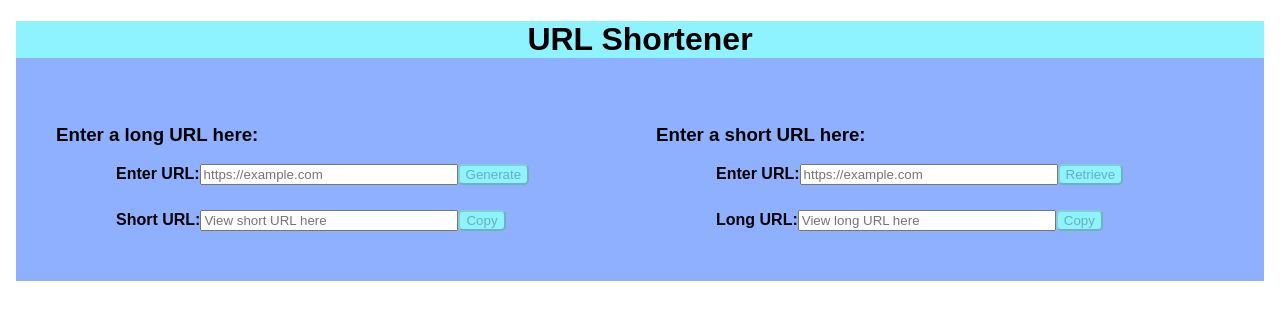
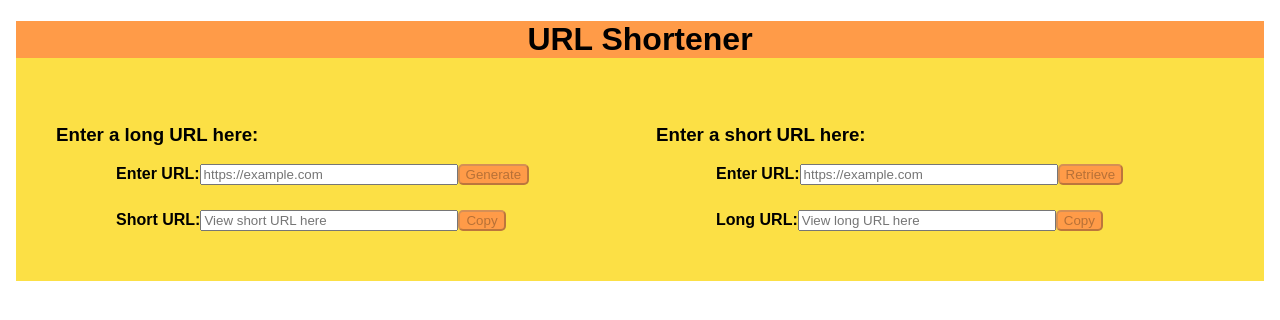
Before and after one commit to ToshaniN/urlShortenerAngular, an Angular app: page /2 in a window 1280 px wide. Shown: the top 320 px of the page. Built offline with nearby package versions, Linux system fonts and the light colour scheme.

Commit message:
Made url-form component to decrease repetition

```diff
--- a/src/app/views/shortener/url-form/url-form.component.css
+++ b/src/app/views/shortener/url-form/url-form.component.css
@@ -0,0 +1,48 @@
+/*............General............*/
+body {
+    background-color: #fce045;
+    font-family: sans-serif;
+}
+
+h1 {
+    text-align: center;
+    background-color:#ff9b48;
+}
+
+h3 {
+    text-indent: 40px;
+}
+
+div:not(#generateShort, #retrieveLong) {
+    text-indent: 100px;
+    padding-bottom: 25px;
+}
+
+label {
+    font-weight: bold;
+}
+
+input {
+    width: 250px;
+}
+
+button {
+    background-color:#ff9b48;
+    border-radius: 5px;
+}
+/*................................................*/
+
+/*............Generating the short URL............*/
+#generateShort {
+    display: inline-block;
+    width: 600px;
+    padding-top: 25px;
+    padding-bottom: 25px;
+}
+/*................................................*/
+
+/*............Retrieving the long URL.............*/
+#retrieveLong {
+    display: inline-block;
+}
+/*................................................*/
--- a/src/app/views/shortener/url-form/url-form.component.html
+++ b/src/app/views/shortener/url-form/url-form.component.html
@@ -1,35 +1,14 @@
-<!-- <ng-template #urlFormTemp let-data="data" let-component="component">
-    <h2>This is for testing {{component}} and its data: {{data}}</h2>
-
-    <div id="generateShort">
-        <h3>Enter a long URL here:</h3>
-        <form [formGroup]="getShortForm" (ngSubmit)="shorten()">
-            <div>
-                <label for="LongURL">Enter URL:</label>
-                <input type="text" name="Long URL" placeholder="https://example.com" formControlName="longURL" (keyup)="isChanged('long')">
-                <button type="submit" id="generate" [disabled]="getShortForm.invalid">Generate</button>
-            </div>
-        </form>
-        <div>
-            <label for="Short URL">Short URL:</label>
-            <input type="text" #ShortURL name="Short URL" readonly="readonly" placeholder="View short URL here" [(ngModel)]="shortURL">
-            <button type="button" id="copy" [disabled]="!shortURL" (click)="copyToClipboard('copy')">Copy</button>
-        </div>
+<h3>{{ form_json.heading }}</h3>
+<form [formGroup]="formPayload">
+    <div>
+        <label for="inputName">{{ form_json.input_url_label }}</label>
+        <input type="text" name="inputName" placeholder={{form_json.input_url_placeholder}} formControlName="inputURL" (keyup)="clearOutput()">
+        <button type="button" id="action" [disabled]="(!formPayload.get('inputURL').valid)"
+                (click)="atEvent()">{{ form_json.btn_label }}</button>
     </div>
-
-</ng-template>
-
-
-<app-url-shortener2 [urlFormTemp]="urlFormTemp" ></app-url-shortener2> -->
-
-<!-- For the generate url part -->
-<!-- <ng-container
-[ngTemplateOutlet]="urlFormTemp"
-[ngTemplateOutletContext]="{ data: data, component: 'generate', prompt: 'Enter a long URL here:',
-                            action: 'Generate', divId:'generateShort'}"></ng-container> -->
-
-<!-- For the retrieve url part -->
-<!-- <ng-container
-[ngTemplateOutlet]="urlFormTemp"
-[ngTemplateOutletContext]="{ data: data, component: 'retrieve', prompt: 'Enter a short URL here:',
-                             action: 'Retrieve', divId:'retrieveLong'}"></ng-container> -->
+    <div>
+        <label for="ReturnedURL">{{ form_json.output_url_label }}</label>
+        <input type="text" #ReturnedURL name="ReturnedURL" readonly="readonly" placeholder={{form_json.output_url_placeholder}} formControlName="returnedURL">
+        <button type="button" id="copy" [disabled]="!formPayload.get('returnedURL').value" (click)="copyToClipboard()">Copy</button>
+    </div>
+</form>
--- a/src/app/views/shortener/url-form/url-form.component.ts
+++ b/src/app/views/shortener/url-form/url-form.component.ts
@@ -1,4 +1,5 @@
-import { Component, OnInit, Input, TemplateRef } from '@angular/core';
+import { Component, OnInit, Input, Output, EventEmitter } from '@angular/core';
+import { FormGroup, FormControl, FormControlName, Validators, FormBuilder } from '@angular/forms';
 
 @Component({
   selector: 'app-url-form',
@@ -7,13 +8,58 @@ import { Component, OnInit, Input, TemplateRef } from '@angular/core';
 })
 export class UrlFormComponent implements OnInit {
 
-  constructor() { }
+  @Input() action:string;
+  @Input() form_json;
+  @Output() url_form_event = new EventEmitter<{type:string, datarec:string}>();
 
-  @Input()
-  urlFormTemp:TemplateRef<any>;
-  public data:string="hiya there";
+
+  //urlPattern = /((http|https):\/\/)(www\.)?[a-zA-Z0-9@:%._\\+~#?&//=]{2,256}\.[a-z]{2,6}\b([-a-zA-Z0-9@:%._\\+~#?&//=]*)/
+  formPayload: FormGroup //= new FormGroup ({
+  //     inputURL: new FormControl (''),
+  //     returnedURL: new FormControl ('')
+  //  });
+
+  constructor(private fb:FormBuilder) { }
 
   ngOnInit() {
+    this.initializeFormControls();
+  }
+
+  initializeFormControls() {
+    this.formPayload = this.fb.group({
+      inputURL:  [''],
+      returnedURL:  ['']
+    })
+    for (const key in this.form_json.form_validations) {
+      if (key == "inputURL") {
+        this.formPayload.controls["inputURL"].setValidators(this.form_json.form_validations.inputURL);
+      }
+    }
+  }
+
+  get inputURL() {
+    return this.formPayload.get('inputURL');
+  }
+
+  get returnedURL() {
+    return this.formPayload.get('returnedURL');
+  }
+
+  atEvent() {
+    //console.log("this is in child: " + JSON.stringify({type:this.action, datarec:this.inputURL.value}))
+    this.url_form_event.emit({type:this.action, datarec:this.inputURL.value})
+  }
+
+  setOutput(url:string) {
+    this.returnedURL.setValue(url);
+  }
+
+  copyToClipboard() {
+    navigator.clipboard.writeText(this.returnedURL.value);
+  }
+
+  clearOutput() {
+    this.returnedURL.setValue("");
   }
 
 }
--- a/src/app/views/shortener/url-shortener/url-shortener.component.ts
+++ b/src/app/views/shortener/url-shortener/url-shortener.component.ts
@@ -23,13 +23,15 @@ export class UrlShortenerComponent implements OnInit {
   //Generates the short url
   shorten() {
     console.log("this is the saved longURL:" + this.longURL);
-    this.flask.generateShort(this.longURL)
+    let jsonParams = {"longURL" : this.longURL}
+    this.flask.generateShort(jsonParams)
     .subscribe((data)=>{this.shortURL= data['returned shortURL'];})
   }
 
   retrieve() {
     console.log("this is the given shortURL:" + this.shortURL2);
-    this.flask.retrieveLong(this.shortURL2)
+    let jsonParams = {"shortURL" : this.shortURL2}
+    this.flask.retrieveLong(jsonParams)
     .subscribe((data) => {this.longURL2= data['returned longURL'];})
   }
 
--- a/src/app/views/shortener/url-shortener2/url-shortener2.component.css
+++ b/src/app/views/shortener/url-shortener2/url-shortener2.component.css
@@ -1,12 +1,12 @@
 /*............General............*/
 body {
-    background-color: #8EB0FF;
+    background-color: #fce045;
     font-family: sans-serif;
 }
 
 h1 {
     text-align: center;
-    background-color:#8EF3FF;
+    background-color:#ff9b48;
 }
 
 h3 {
@@ -27,7 +27,7 @@ input {
 }
 
 button {
-    background-color:#8EF3FF;
+    background-color:#ff9b48;
     border-radius: 5px;
 }
 /*................................................*/
--- a/src/app/views/shortener/url-shortener2/url-shortener2.component.html
+++ b/src/app/views/shortener/url-shortener2/url-shortener2.component.html
@@ -1,28 +1,28 @@
-<body>
+<!-- <body>
     <h1>URL Shortener</h1>
     <div id="generateShort">
         <h3>Enter a long URL here:</h3>
-        <form [formGroup]="getShortForm" (ngSubmit)="shorten()">
+        <form [formGroup]="formPayload" (ngSubmit)="shorten()">
             <div>
                 <label for="LongURL">Enter URL:</label>
-                <input type="text" name="Long URL" placeholder="https://example.com" formControlName="longURL" (keyup)="isChanged('long')">
-                <button type="submit" id="generate" [disabled]="getShortForm.invalid">Generate</button>
+                <input type="text" name="Long URL" placeholder="https://example.com" formControlName="givenLongURL" (keyup)="isChanged('long')">
+                <button type="submit" id="generate" [disabled]="(!formPayload.get('givenLongURL').valid)">Generate</button>
             </div>
         </form>
         <div>
-            <label for="Short URL">Short URL:</label>
-            <input type="text" #ShortURL name="Short URL" readonly="readonly" placeholder="View short URL here" [(ngModel)]="shortURL">
-            <button type="button" id="copy" [disabled]="!shortURL" (click)="copyToClipboard('copy')">Copy</button>
+            <label for="ShortURL">Short URL:</label>
+            <input type="text" #ShortURL name="Short URL" readonly="readonly" placeholder="View short URL here" [(ngModel)]="returnedShortURL">
+            <button type="button" id="copy" [disabled]="!returnedShortURL" (click)="copyToClipboard('copy')">Copy</button>
         </div>
     </div>
 
     <div id="retrieveLong">
         <h3>Enter a short URL here:</h3>
-        <form [formGroup]="getLongForm" (ngSubmit)="retrieve()">
+        <form [formGroup]="formPayload" (ngSubmit)="retrieve()">
             <div>
                 <label for="ShortURL2">Enter URL:</label>
                 <input type="text" name="Short URL2" placeholder="https://example.com" formControlName="givenShortURL" (keyup)="isChanged('short')">
-                <button type="submit" id="retrieve" [disabled]="getLongForm.invalid">Retrieve</button>
+                <button type="submit" id="retrieve" [disabled]="(!formPayload.get('givenShortURL').valid)">Retrieve</button>
             </div>
         </form>
         <div>
@@ -31,38 +31,16 @@
             <button type="button" id="copy2" [disabled]="!returnedLongURL" (click)="copyToClipboard('copy2')">Copy</button>
         </div>
     </div>
+</body> -->
 
-    <!-- <ng-container [ngTemplateOutlet]="urlFormTemp"
-    [ngTemplateOutletContext]="{data:data, component: 'Child'}">
-    </ng-container> -->
 
-</body>
-
-<!--
-    Template Things:
 <body>
     <h1>URL Shortener</h1>
-    <ng-template #urlFormTemp let-data="data" let-component="component" let-prompt="prompt" let-action="action">
-        <h2>This is for testing {{component}} and its data: {{data}}</h2>
-            <div [attr.id]="divId">
-                <h3>{{ prompt }}</h3>
-                <form [formGroup]="getShortForm" (ngSubmit)="shorten()">
-                    <div>
-                        <label for="LongURL">Enter URL:</label>
-                        <input type="text" name="Long URL" placeholder="https://example.com" formControlName="longURL" (keyup)="isChanged('long')">
-                        <button type="submit" id="generate" [disabled]="getShortForm.invalid">{{ action }}</button>
-                    </div>
-                </form>
-                <div>
-                    <label for="Short URL">Short URL:</label>
-                    <input type="text" #ShortURL name="Short URL" readonly="readonly" placeholder="View short URL here" [(ngModel)]="shortURL">
-                    <button type="button" id="copy" [disabled]="!shortURL" (click)="copyToClipboard('copy')">Copy</button>
-                </div>
-            </div>
-    </ng-template>
+    <div id="generateShort">
+        <app-url-form #generateView action="generate" [form_json]="form_json.short_url_form" (url_form_event)="url_form_event($event)"></app-url-form>
+    </div>
 
-<app-url-form [urlFormTemp]="urlFormTemp"></app-url-form>
-
-move to css file: background-color:#ff8eff;
-
-</body> -->
+    <div id="retrieveLong">
+        <app-url-form #retrieveView action="retrieve" [form_json]="form_json.long_url_form" (url_form_event)="url_form_event($event)"></app-url-form>
+    </div>
+</body>
--- a/src/app/views/shortener/url-shortener2/url-shortener2.component.ts
+++ b/src/app/views/shortener/url-shortener2/url-shortener2.component.ts
@@ -1,6 +1,7 @@
-import { Component, OnInit, TemplateRef, Input } from '@angular/core';
-import { FormGroup, FormControl, FormControlName, Validators} from '@angular/forms';
+import { Component, OnInit, TemplateRef, Input, ViewChild } from '@angular/core';
+import { FormGroup, FormControl, FormControlName, Validators, FormBuilder } from '@angular/forms';
 import { FlaskAPIService } from '../flask-api.service';
+import { UrlFormComponent } from '../url-form/url-form.component';
 
 @Component({
   selector: 'app-url-shortener2',
@@ -11,71 +12,133 @@ import { FlaskAPIService } from '../flask-api.service';
 export class UrlShortener2Component implements OnInit {
 
   //When generating the short url
-  shortURL:string;
-  //When retrieving the long url
-  returnedLongURL:string;
+  // returnedShortURL:string;
+  // //When retrieving the long url
+  // returnedLongURL:string;
   //URL format
   urlPattern = /((http|https):\/\/)(www\.)?[a-zA-Z0-9@:%._\\+~#?&//=]{2,256}\.[a-z]{2,6}\b([-a-zA-Z0-9@:%._\\+~#?&//=]*)/
 
+  //Input
+  form_json = {
+    "short_url_form":   { //generates short url
+      "heading": "Enter a long URL here:",
+      "input_url_label": "Enter URL:",
+      "input_url_placeholder": "https://example.com",
+      "output_url_label": "Short URL:",
+      "output_url_placeholder": "View short URL here",
+      "btn_label":"Generate",
+      "form_validations": {
+        "inputURL" : [Validators.required, Validators.pattern(this.urlPattern)], // instance of Validator Class of angular/forms
+      }
+    },
+    "long_url_form":   {  //retrieves long url
+      "heading": "Enter a short URL here:",
+      "input_url_label": "Enter URL:",
+      "input_url_placeholder": "https://example.com",
+      "output_url_label": "Long URL:",
+      "output_url_placeholder": "View long URL here",
+      "btn_label":"Retrieve",
+      "form_validations": {
+        "inputURL" : [Validators.required, Validators.pattern(this.urlPattern)], // instance of Validator Class of angular/forms
+      }
+    }
+  }
+
+    //ViewChild
+    @ViewChild('generateView', {static:true}) generateView: UrlFormComponent;
+    @ViewChild('retrieveView', {static:true}) retrieveView: UrlFormComponent;
+
   //FORMS
-  getShortForm = new FormGroup({
-    longURL: new FormControl('', [Validators.required, Validators.pattern(this.urlPattern)])
-  });
+  // getShortForm = new FormGroup({
+  //   longURL: new FormControl('', [Validators.required, Validators.pattern(this.urlPattern)])
+  // });
 
-  getLongForm = new FormGroup({
-    givenShortURL: new FormControl('', [Validators.required, Validators.pattern(this.urlPattern)])
-  });
+  // getLongForm = new FormGroup({
+  //   givenShortURL: new FormControl('', [Validators.required, Validators.pattern(this.urlPattern)])
+  // });
 
-  constructor(private flask:FlaskAPIService) { }
+  //formPayload: FormGroup;//= new FormGroup ({
+  //   givenLongURL: new FormControl ('', [Validators.required, Validators.pattern(this.urlPattern)]),
+  //   givenShortURL: new FormControl ('', [Validators.required, Validators.pattern(this.urlPattern)])
+  // });
 
-  // @Input()
-  // urlFormTemp:TemplateRef<any>;
-  // public data:string="hiya there";
+  constructor(private flask:FlaskAPIService) {} //, private fb:FormBuilder) { }
 
   ngOnInit() {
+    // this.formPayload = this.fb.group({
+    //   givenLongURL: ['', [Validators.required, Validators.pattern(this.urlPattern)]],
+    //   givenShortURL: ['', [Validators.required, Validators.pattern(this.urlPattern)]]
+    // })
   }
 
   //GET METHODS
-  get longURL() {
-    return this.getShortForm.get('longURL');
-  }
+  // get givenLongURL() {
+  //   return this.formPayload.get('givenLongURL');
+  // }
 
-  get givenShortURL() {
-    return this.getLongForm.get('givenShortURL');
+  // get givenShortURL() {
+  //   return this.formPayload.get('givenShortURL');
+  // }
+
+  url_form_event(eventInfo){
+    //console.log("From child, the action is:" + JSON.stringify(eventInfo.type) + " and the url is: " + JSON.stringify(eventInfo.datarec));
+    switch(eventInfo.type) {
+      case "generate":
+        this.shorten(eventInfo.datarec);
+        break;
+      case "retrieve":
+        this.retrieve(eventInfo.datarec);
+        break;
+    }
   }
 
   //SUBMIT METHODS
-  shorten() {
-    console.log("this is the saved longURL:" + this.longURL.value);
-    this.flask.generateShort(this.longURL.value)
-    .subscribe((data)=>{this.shortURL= data['returned shortURL'];})
+  shorten(longurl:string) {
+    // console.log("this is the given longURL:" + this.givenLongURL.value);
+    // let queryParams = new HttpParams();
+    // queryParams = queryParams.append("longURL", longurl);
+    //console.log("Query params: " + (queryParams))
+    // const jsonParams = queryParams.keys().reduce((object, key) => {
+    //   object[key] = queryParams.get(key)
+    //   return object
+    // }, {})
+    //console.log("this is the given longURL:" + longurl);
+    let jsonParams = {"longURL" : longurl}
+    //console.log("json Params: " + JSON.stringify(jsonParams))
+    this.flask.generateShort(jsonParams)
+   .subscribe((data)=>{this.generateView.setOutput(data['returned shortURL']);})
+  //  .subscribe((data) => {console.log("This is the generated shortURL: " + data['returned shortURL'])})
   }
 
-  retrieve() {
-    console.log("this is the given shortURL:" + this.givenShortURL.value);
-    this.flask.retrieveLong(this.givenShortURL.value)
-    .subscribe((data) => {this.returnedLongURL= data['returned longURL'];})
+  retrieve(shorturl:string) {
+    // console.log("this is the given shortURL:" + this.givenShortURL.value);
+    //console.log("this is the given shortURL:" + shorturl);
+    let jsonParams = {"shortURL" : shorturl}
+    //console.log("json Params: " + JSON.stringify(jsonParams))
+    this.flask.retrieveLong(jsonParams)
+    .subscribe((data) => {this.retrieveView.setOutput(data['returned longURL']);})
+    //.subscribe((data) => {console.log("This is the retrieved longURL: " + data['returned longURL'])})
   }
 
   //Copies things from specified textbox
-  copyToClipboard(copy) {
-    if (copy == 'copy') {
-      console.log("Copied text is:" + this.shortURL);
-      navigator.clipboard.writeText(this.shortURL);
-    } else {
-      console.log("Copied text is:" + this.returnedLongURL);
-      navigator.clipboard.writeText(this.returnedLongURL);
-    }
-  }
+  // copyToClipboard(copy:string) {
+  //   if (copy == 'copy') {
+  //     console.log("Copied text is:" + this.returnedShortURL);
+  //     navigator.clipboard.writeText(this.returnedShortURL);
+  //   } else {
+  //     console.log("Copied text is:" + this.returnedLongURL);
+  //     navigator.clipboard.writeText(this.returnedLongURL);
+  //   }
+  // }
 
-  //If the longURL/shortURL2 value is changed, shortURL/longURL2 box is emptied
-  isChanged(url) {
-    if (url == "long") {
-      this.shortURL = "";
-    } else {
-      this.returnedLongURL = "";
-    }
-  }
+  // //If the longURL/shortURL2 value is changed, shortURL/longURL2 box is emptied
+  // isChanged(url:string) {
+  //   if (url == "long") {
+  //     this.returnedShortURL = "";
+  //   } else {
+  //     this.returnedLongURL = "";
+  //   }
+  // }
 
 
 }
```
Also changed, not shown: src/app/views/shortener/flask-api.service.ts (+4 -7 lines).
